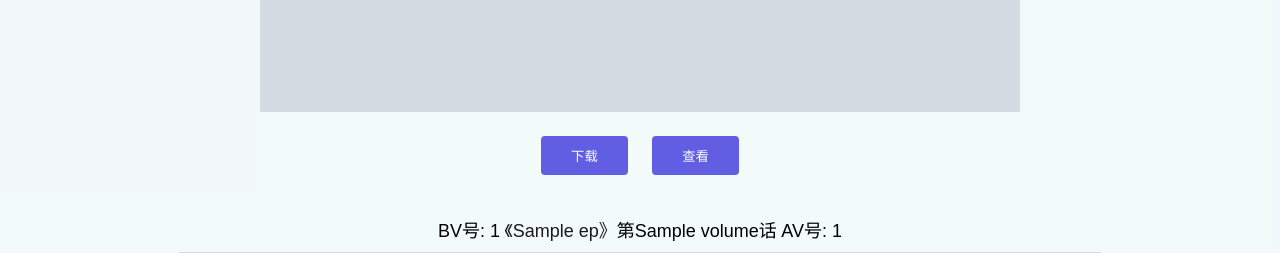
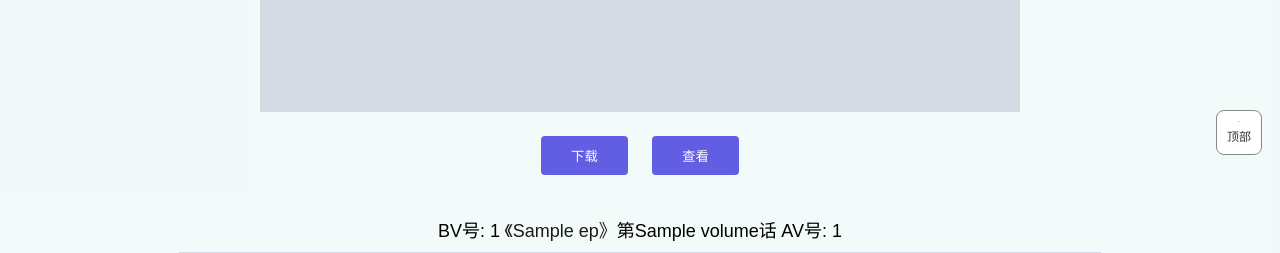
Before and after one commit to Smalltred/BilibiliCover, a Flask app: template templates/mds.html in a window 1280 px wide. Shown: the part 570-823 px from the top of the page. Run offline with Flask 2, Linux system fonts and the light colour scheme; the template is opened without the code that fills it: most values are stand-ins (such as "Sample title", 1, 10 or a date in 2020); grey boxes marked "Sample" are stand-in pictures.

Commit message:
feat:新增一键返回顶端

```diff
--- a/static/css/style.css
+++ b/static/css/style.css
@@ -1,3 +1,51 @@
+/*字体图标*/
+@font-face {
+    font-family: 'icomoon';
+    src:  url('../fonts/icomoon.eot?8w14v3');
+    src:  url('../fonts/icomoon.eot?8w14v3#iefix') format('embedded-opentype'),
+    url('../fonts/icomoon.ttf?8w14v3') format('truetype'),
+    url('../fonts/icomoon.woff?8w14v3') format('woff'),
+    url('../fonts/icomoon.svg?8w14v3#icomoon') format('svg');
+    font-weight: normal;
+    font-style: normal;
+    font-display: block;
+}
+
+[class^="icon-"], [class*=" icon-"] {
+    /* use !important to prevent issues with browser extensions that change fonts */
+    font-family: 'icomoon', serif !important;
+    speak: never;
+    font-style: normal;
+    font-weight: normal;
+    font-variant: normal;
+    text-transform: none;
+    line-height: 1;
+
+    /* Enable Ligatures ================ */
+    letter-spacing: 0;
+    -webkit-font-feature-settings: "liga";
+    -moz-font-feature-settings: "liga=1";
+    -moz-font-feature-settings: "liga";
+    -ms-font-feature-settings: "liga" 1;
+    font-feature-settings: "liga";
+    -webkit-font-variant-ligatures: discretionary-ligatures;
+    font-variant-ligatures: discretionary-ligatures;
+
+    /* Better Font Rendering =========== */
+    -webkit-font-smoothing: antialiased;
+    -moz-osx-font-smoothing: grayscale;
+}
+
+.icon-dw:before {
+    content: "\e903";
+}
+.icon-top:before {
+    content: "\e900";
+}
+.icon-ctrl:before {
+    content: "\ea50";
+}
+
 * {
     margin: 0;
     padding: 0;
@@ -7,7 +55,7 @@
 
 body {
     background-color: rgba(247, 248, 249);
-    font-family: "楷体", sans-serif;
+    font-family: "微软雅黑", sans-serif;
 }
 
 
@@ -196,3 +244,36 @@ body {
     border: 0;
     border-radius: 4px;
 }
+
+/*固定悬浮 - 上去*/
+.back_top {
+    position: fixed;
+    left: 95%;
+    top: 85%;
+    padding: 5px;
+    text-align: center;
+    border-radius: 8px;
+    border: 1px solid #888888;
+    background-color: rgba(255, 255, 255, 0.96);
+}
+
+.back_top .icon-top {
+    padding: 0 0;
+    font-size: 1px;
+}
+
+.back_top a {
+    display: block;
+    font-size: 12px;
+    color: #333333;
+    text-decoration: none;
+}
+
+.back_top span {
+    display: block;
+    margin: 5px;
+}
+
+.back_top:hover {
+    background-color: #e3e5e7;
+}
--- /dev/null
+++ b/static/js/scroll.js
@@ -0,0 +1,12 @@
+function scrollToTop() {
+    window.scrollTo({
+        top: document.querySelector('#top').offsetTop,
+        behavior: 'smooth'
+    }, );
+}
+// function scrollToTop() {
+//     window.scrollTo({
+//         top: document.querySelector('#top').offsetTop,
+//         behavior: 'smooth'
+//     }, 2000);
+// }
--- a/templates/cover.html
+++ b/templates/cover.html
@@ -2,7 +2,7 @@
 <html lang="en">
 <head>
     <meta charset="UTF-8">
-    <title>Monster - {{ result.title }}</title>
+    <title>{{ result.title }} - bilibili封面提取工具</title>
     <meta http-equiv="Content-Security-Policy" content="upgrade-insecure-requests">
     <meta name="referrer" content="never">
     <link rel="icon" href={{ url_for("static", filename = "images/index.ico") }}>
--- a/templates/index.html
+++ b/templates/index.html
@@ -2,7 +2,7 @@
 <html lang="en">
 <head>
     <meta charset="UTF-8">
-    <title>Monster's Home</title>
+    <title>bilibili封面提取工具</title>
     <link rel="icon" href={{ url_for("static", filename = "images/index.ico") }}>
     <link rel="stylesheet" href={{ url_for("static", filename = "css/style.css") }}>
 </head>
@@ -33,6 +33,8 @@
             <p>站长邮箱: <a href="/">admin@hecady.com</a></p>
         </div>
     </div>
+    <div class="back_top">
+</div>
 </div>
 <script type="text/javascript" src={{ url_for("static", filename = "js/form-validation.js") }}></script>
 </body>
--- a/templates/mds.html
+++ b/templates/mds.html
@@ -2,12 +2,13 @@
 <html lang="en" xmlns="http://www.w3.org/1999/html">
 <head>
     <meta charset="UTF-8">
-    <title>番剧MD页面</title>
+    <title>{{ result.title }} - bilibili封面提取工具</title>
     <meta http-equiv="Content-Security-Policy" content="upgrade-insecure-requests">
     <meta name="referrer" content="never">
     <link rel="icon" href={{ url_for("static", filename = "images/index.ico") }}>
     <link rel="stylesheet" href={{ url_for("static", filename = "css/style.css") }}>
     <script type="text/javascript" src={{ url_for("static", filename = "js/download.js") }}></script>
+    <script type="text/javascript" src={{ url_for("static", filename = "js/scroll.js") }}></script>
 </head>
 <body>
 <div class="nav">
@@ -22,7 +23,7 @@
     </div>
 </div>
 <div class="img-content">
-    <div class="img-title">
+    <div class="img-title" id="top">
         <p><a href="{{ result.url }}" target="_blank">{{ result.title }}</a></p>
         <img src="{{ result.cover }}" alt="{{ result.title }}">
         <div class="button">
@@ -61,5 +62,13 @@
         {% endfor %}
     </div>
 </div>
+<div class="tool">
+    <div class="back_top">
+        <a href="javascript:void(0)" onclick="scrollToTop()">
+            <span class="icon-top"></span>
+            <span>顶部</span>
+        </a>
+    </div>
+</div>
 </body>
 </html>
```
Also changed, not shown: templates/covers.html (+9 -2 lines), templates/ep.html (+8 -1 lines), templates/pv.html (+8 -1 lines), static/fonts/icomoon.ttf (added), static/fonts/icomoon.woff (added), 2 other files.
